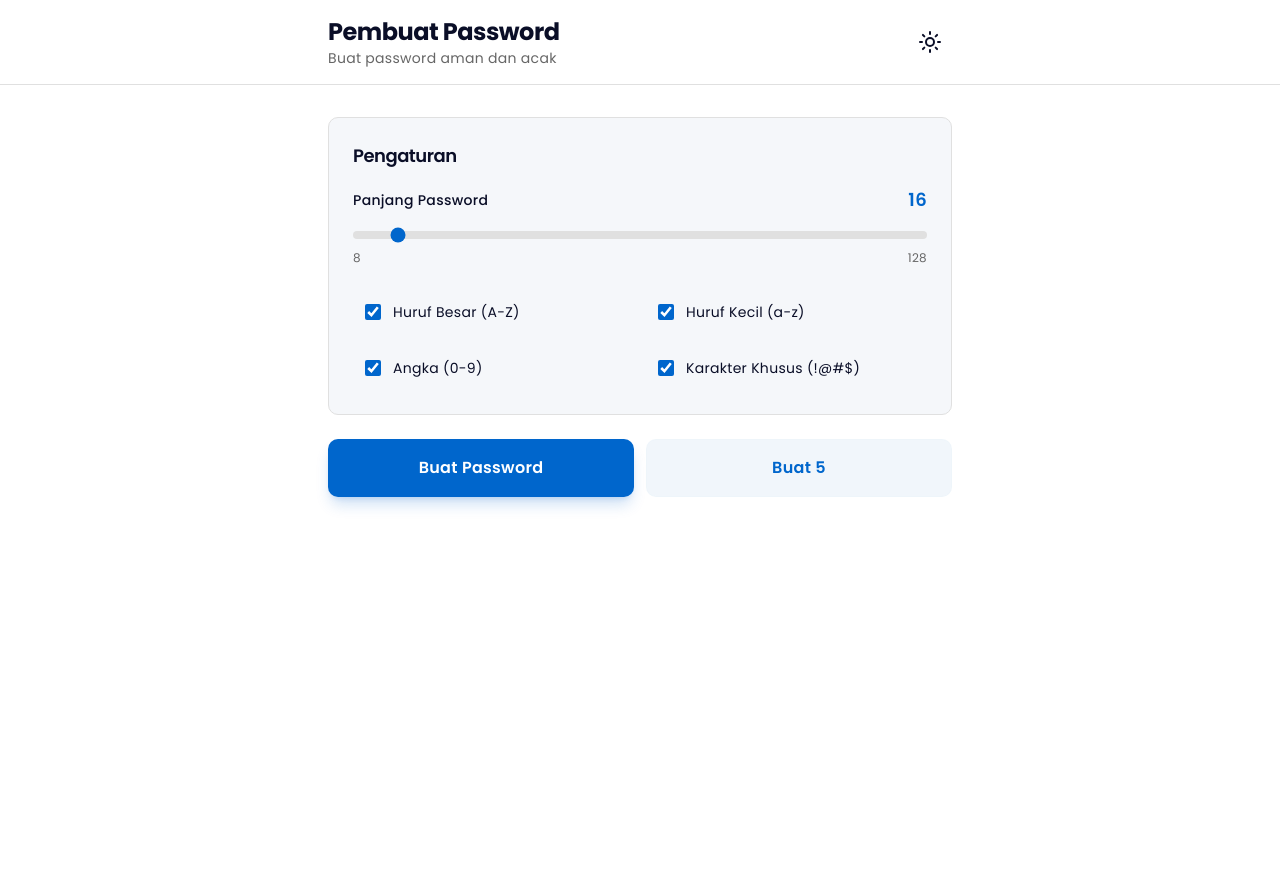
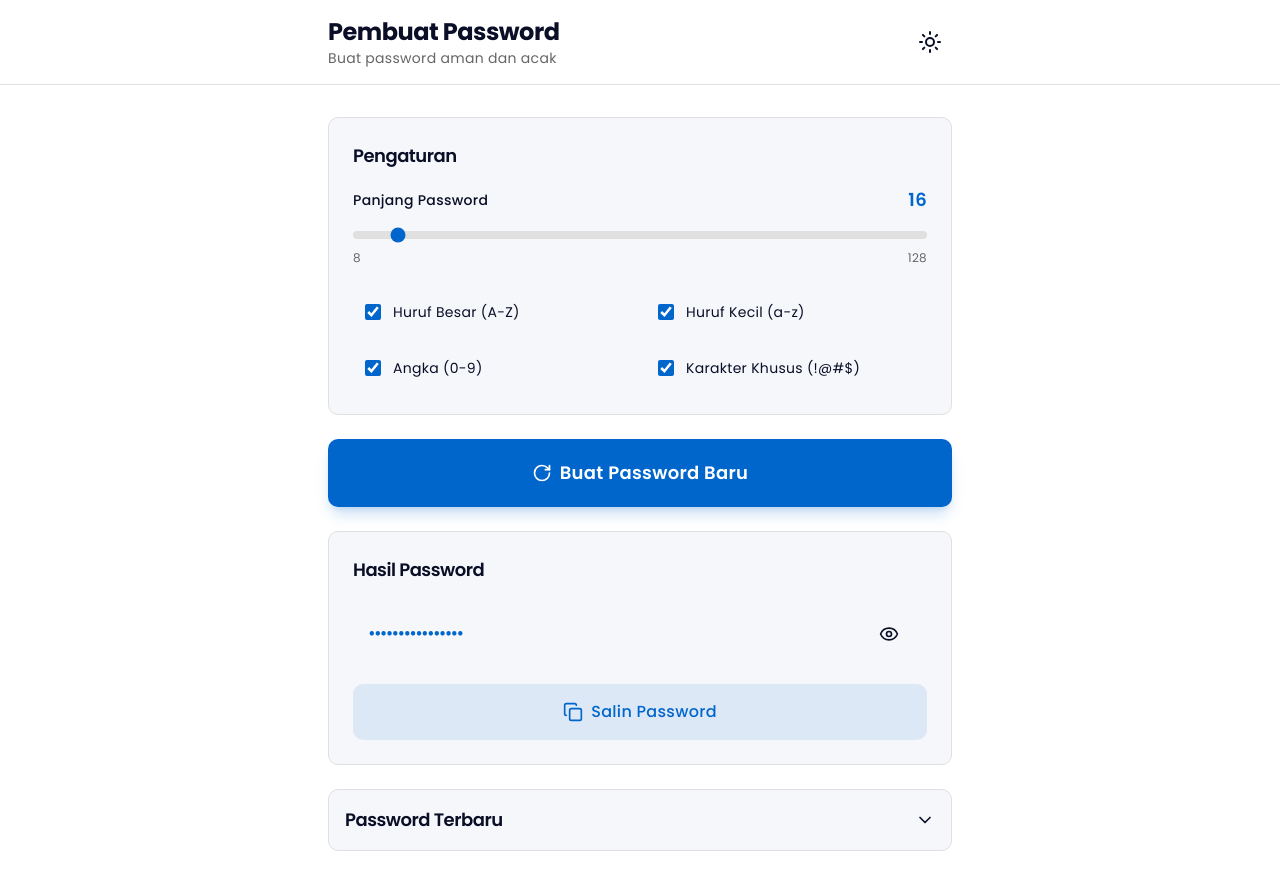
Before and after one commit to alfindigital/genpass, a Next.js app: page / in a window 1280 px wide. Before the commit the page ends 800 px from the top, so only its background shows below. Built offline with nearby package versions, Linux system fonts and the light colour scheme.

Commit message:
feat: enhance PasswordGenerator with initial password generation and UI update

```diff
--- a/app/components/PasswordGenerator.tsx
+++ b/app/components/PasswordGenerator.tsx
@@ -1,13 +1,12 @@
 'use client'
 
-import { useState, useEffect, useCallback } from 'react'
-import { Eye, EyeOff, Copy, ChevronDown, Sun, Moon, Trash2 } from 'lucide-react'
+import { useState, useEffect } from 'react'
+import { Eye, EyeOff, Copy, ChevronDown, Sun, Moon, Trash2, RotateCw } from 'lucide-react'
 import { toast } from 'sonner'
 
 export default function PasswordGenerator() {
   const [isHydrated, setIsHydrated] = useState(false)
   const [currentPassword, setCurrentPassword] = useState('')
-  const [passwordStrength, setPasswordStrength] = useState<'weak' | 'medium' | 'strong'>('weak')
   const [showPassword, setShowPassword] = useState(false)
   const [passwordHistory, setPasswordHistory] = useState<string[]>([])
   const [historyOpen, setHistoryOpen] = useState(false)
@@ -21,7 +20,7 @@ export default function PasswordGenerator() {
     includeSpecial: true,
   })
 
-  // Load preferences and theme on mount
+  // Load preferences, theme, and generate initial password on mount
   useEffect(() => {
     const savedPreferences = localStorage.getItem('passwordGenPreferences')
     if (savedPreferences) {
@@ -38,26 +37,19 @@ export default function PasswordGenerator() {
     setIsHydrated(true)
   }, [])
 
+  // Generate password when preferences change or on first load
+  useEffect(() => {
+    if (isHydrated) {
+      generatePassword()
+    }
+  }, [isHydrated, preferences])
+
   // Save preferences whenever they change
   useEffect(() => {
     if (isHydrated) {
       localStorage.setItem('passwordGenPreferences', JSON.stringify(preferences))
     }
   }, [preferences, isHydrated])
-
-  // Calculate password strength
-  const calculateStrength = useCallback((password: string): 'weak' | 'medium' | 'strong' => {
-    let strength = 0
-    if (/[a-z]/.test(password)) strength++
-    if (/[A-Z]/.test(password)) strength++
-    if (/\d/.test(password)) strength++
-    if (/[^a-zA-Z\d]/.test(password)) strength++
-    if (password.length >= 12) strength++
-
-    if (strength <= 2) return 'weak'
-    if (strength <= 3) return 'medium'
-    return 'strong'
-  }, [])
 
   // Generate password
   const generatePassword = () => {
@@ -84,8 +76,6 @@ export default function PasswordGenerator() {
     }
 
     setCurrentPassword(password)
-    const strength = calculateStrength(password)
-    setPasswordStrength(strength)
 
     // Add to history (max 5)
     setPasswordHistory((prev) => {
@@ -95,28 +85,18 @@ export default function PasswordGenerator() {
     })
   }
 
-  // Generate multiple passwords
-  const generateMultiple = () => {
-    for (let i = 0; i < 5; i++) {
-      generatePassword()
-    }
-  }
-
   // Copy to clipboard with fallback
   const copyToClipboard = async () => {
     try {
-      // Try modern Clipboard API first
       if (navigator.clipboard && navigator.clipboard.writeText) {
         await navigator.clipboard.writeText(currentPassword)
         toast.success('Password disalin ke clipboard!', {
           duration: 2000,
         })
       } else {
-        // Fallback for older browsers or restricted environments
         fallbackCopyToClipboard()
       }
     } catch (err) {
-      // If Clipboard API fails, use fallback
       fallbackCopyToClipboard()
     }
   }
@@ -162,19 +142,7 @@ export default function PasswordGenerator() {
     }
   }
 
-  // Get strength color and label
-  const getStrengthStyle = () => {
-    const styles = {
-      weak: { color: '#ff3333', label: 'Lemah' },
-      medium: { color: '#ffbe0b', label: 'Sedang' },
-      strong: { color: '#00d9ff', label: 'Kuat' },
-    }
-    return styles[passwordStrength]
-  }
-
   if (!isHydrated) return null
-
-  const strengthStyle = getStrengthStyle()
 
   return (
     <main className="min-h-screen bg-background text-foreground transition-colors duration-300">
@@ -259,38 +227,25 @@ export default function PasswordGenerator() {
           </div>
         </div>
 
-        {/* Generate Buttons */}
-        <div className="grid grid-cols-2 gap-3 mb-6">
+        {/* Generate Button */}
+        <div className="mb-6">
           <button
             onClick={generatePassword}
-            className="px-3 sm:px-4 py-3 sm:py-4 bg-primary hover:bg-primary/90 text-primary-foreground rounded-lg font-semibold transition-all duration-300 transform hover:scale-105 active:scale-95 shadow-lg shadow-primary/20 min-h-[44px] sm:min-h-[48px] text-sm sm:text-base"
+            className="w-full px-4 py-4 sm:py-5 bg-primary hover:bg-primary/90 text-primary-foreground rounded-lg font-semibold transition-all duration-300 transform hover:scale-105 active:scale-95 shadow-lg shadow-primary/20 min-h-[48px] sm:min-h-[52px] text-base sm:text-lg flex items-center justify-center gap-2"
           >
-            Buat Password
-          </button>
-          <button
-            onClick={generateMultiple}
-            className="px-3 sm:px-4 py-3 sm:py-4 bg-secondary/60 hover:bg-secondary/80 text-secondary-foreground rounded-lg font-semibold transition-all duration-300 transform hover:scale-105 active:scale-95 border border-secondary/30 min-h-[44px] sm:min-h-[48px] text-sm sm:text-base"
-          >
-            Buat 5
+            <RotateCw className="w-5 h-5" />
+            Buat Password Baru
           </button>
         </div>
 
         {/* Password Result Section */}
         {currentPassword && (
           <div className="bg-card rounded-lg p-4 sm:p-6 mb-6 border border-border">
-            <div className="flex items-center justify-between mb-4 flex-wrap gap-2">
-              <h3 className="text-base sm:text-lg font-semibold">Hasil Password</h3>
-              <div
-                className="px-3 py-1 rounded-full text-xs sm:text-sm font-medium"
-                style={{ color: strengthStyle.color, backgroundColor: `${strengthStyle.color}20` }}
-              >
-                {strengthStyle.label}
-              </div>
-            </div>
+            <h3 className="text-base sm:text-lg font-semibold mb-4">Hasil Password</h3>
 
             {/* Password Display */}
             <div className="flex items-center gap-2 mb-4 bg-input rounded-lg p-3 sm:p-4">
-              <code className="flex-1 font-mono text-xs sm:text-sm break-all">
+              <code className="flex-1 font-mono text-sm sm:text-base break-all text-primary font-semibold">
                 {showPassword ? currentPassword : '•'.repeat(Math.min(currentPassword.length, 40))}
               </code>
               <button
```
